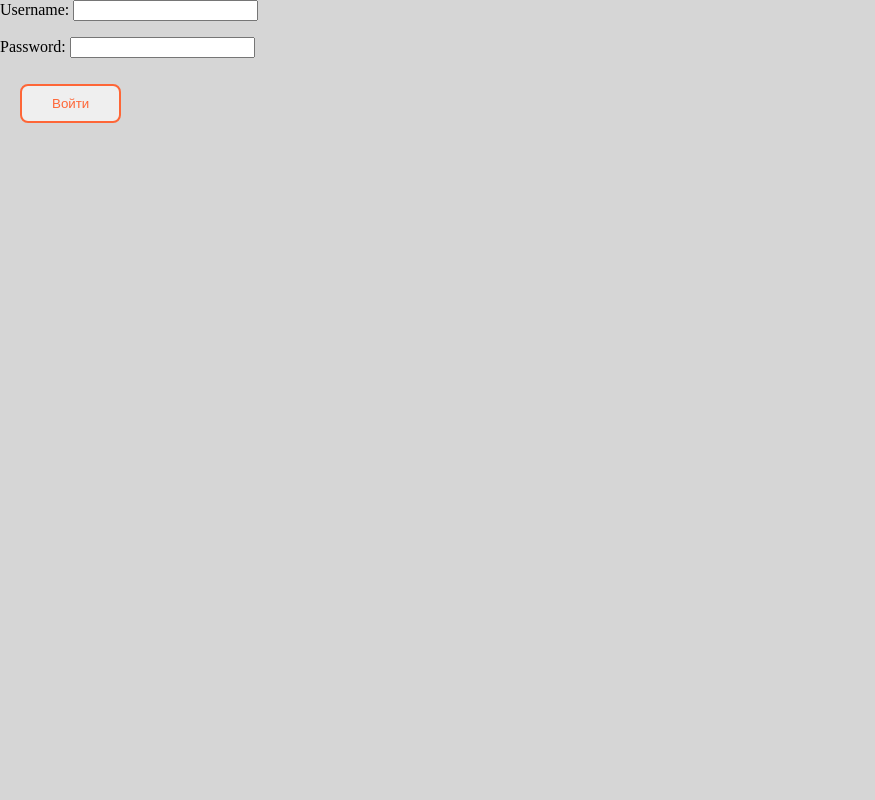
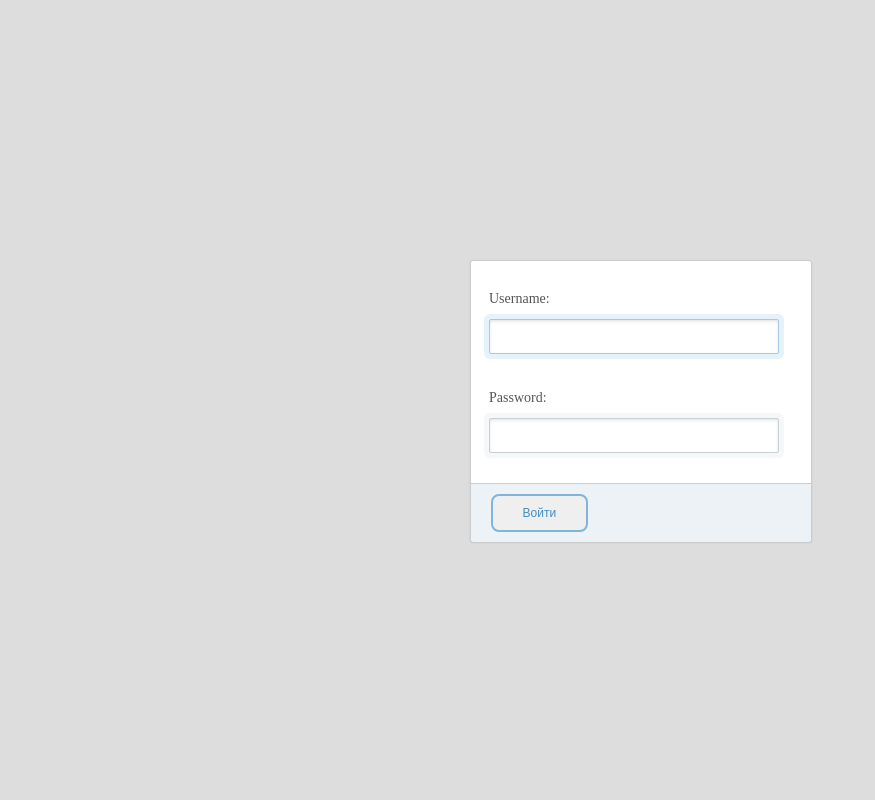
Before and after one commit to Winleynnn/Monitoring_test_project, a Django app: page /login in a window 1280 px wide. Shown: the whole page, without its empty margins (0-875 px from the left). Run offline with Django 3.2, Linux system fonts and the light colour scheme.

Commit message:
login
законченное окно авторизации

```diff
--- a/django_site/restfull_api_test/polls/static/css/site2.css
+++ b/django_site/restfull_api_test/polls/static/css/site2.css
@@ -1,5 +1,5 @@
 body {
-	background-color: #D6D6D6;
+	background-color: #dddddd;
   overflow-x: hidden;
   margin: 0;
 }
@@ -73,9 +73,6 @@ li.active a, li.active a:hover {
 .tab.active {
 	display:block;
 }
-.tab-links {
-
-}
 
 .table{
 	  width: 100%;
@@ -103,9 +100,6 @@ li.active a, li.active a:hover {
 }
 .table th:active {
   background-color:rgb(211, 211, 211) ;
-}
-.table td:hover {
-  /*background-color: rgb(201, 201, 201);*/
 }
 
 /*Кнопки хедера*/
@@ -228,10 +222,10 @@ li.active a, li.active a:hover {
   margin: 10px 20px;
   position: relative;
   overflow: hidden;
-  border: 2px solid #fe6637;
+  border: 2px solid #7FB5DA;
   border-radius: 8px;
   font-family: 'Montserrat', sans-serif;
-  color: #fe6637;
+  color: #408fc4;
   transition: .2s ease-in-out;
 }
 .log_btn:before {
@@ -245,10 +239,127 @@ li.active a, li.active a:hover {
   transform: skewX(-45deg);
 }
 .log_btn:hover {
-  background: #fe6637;
+  background: #7FB5DA;
   color: #fff;
 }
 .log_btn:hover:before {
   left: 150px;
   transition: .5s ease-in-out;
 }
+.log_form {
+  text-align: center;
+
+}
+.log_form2 {
+  margin-top: 10%;
+}
+
+
+@import url(animate.css);
+#container {
+	position: fixed;
+	width: 340px;
+	height: 280px;
+	top: 50%;
+	left: 50%;
+	margin-top: -140px;
+	margin-left: -170px;
+	background: #fff;
+	border-radius: 3px;
+	border: 1px solid #ccc;
+	box-shadow: 0 1px 2px rgba(0, 0, 0, .1);
+	-webkit-animation-name: bounceIn;
+	-webkit-animation-fill-mode: both;
+	-webkit-animation-duration: 1s;
+	-webkit-animation-iteration-count: 1;
+	-webkit-animation-timing-function: linear;
+	-moz-animation-name: bounceIn;
+	-moz-animation-fill-mode: both;
+	-moz-animation-duration: 1s;
+	-moz-animation-iteration-count: 1;
+	-moz-animation-timing-function: linear;
+	animation-name: bounceIn;
+	animation-fill-mode: both;
+	animation-duration: 1s;
+	animation-iteration-count: 1;
+	animation-timing-function: linear;
+}
+
+form {
+	margin: 0 auto;
+	margin-top: 20px;
+}
+
+label {
+	color: #555;
+	display: inline-block;
+	margin-left: 18px;
+	padding-top: 10px;
+	font-size: 14px;
+}
+
+p a {
+	font-size: 11px;
+	color: #aaa;
+	float: right;
+	margin-top: -13px;
+	margin-right: 20px;
+	-webkit-transition: all .4s ease;
+	-moz-transition: all .4s ease;
+	transition: all .4s ease;
+}
+
+p a:hover {
+	color: #555;
+}
+
+input {
+	font-family: "Helvetica Neue", Helvetica, sans-serif;
+	font-size: 12px;
+	outline: none;
+}
+
+input[type=text],
+input[type=password] {
+	color: #777;
+	padding-left: 10px;
+	margin: 10px;
+	margin-top: 12px;
+	margin-left: 18px;
+	width: 290px;
+	height: 35px;
+	border: 1px solid #c7d0d2;
+	border-radius: 2px;
+	box-shadow: inset 0 1.5px 3px rgba(190, 190, 190, .4), 0 0 0 5px #f5f7f8;
+	-webkit-transition: all .4s ease;
+	-moz-transition: all .4s ease;
+	transition: all .4s ease;
+}
+
+input[type=text]:hover,
+input[type=password]:hover {
+	border: 1px solid #b6bfc0;
+	box-shadow: inset 0 1.5px 3px rgba(190, 190, 190, .7), 0 0 0 5px #f5f7f8;
+}
+
+input[type=text]:focus,
+input[type=password]:focus {
+	border: 1px solid #a8c9e4;
+	box-shadow: inset 0 1.5px 3px rgba(190, 190, 190, .4), 0 0 0 5px #e6f2f9;
+}
+
+#lower {
+	background: #ecf2f5;
+
+	height: 58px;
+  margin: 20 -0.4px 0 -0.4px;
+	box-shadow: inset 1 1px 1px #fff;
+	border-top: 1px solid #ccc;
+	border-bottom-right-radius: 3px;
+	border-bottom-left-radius: 3px;
+}
+
+input[type=checkbox] {
+	margin-left: 20px;
+	margin-top: 30px;
+}
--- a/django_site/restfull_api_test/polls/templates/polls/login.html
+++ b/django_site/restfull_api_test/polls/templates/polls/login.html
@@ -2,17 +2,20 @@
     {% load static %}
     <link rel="stylesheet" href="{% static 'css/site2.css' %}" type="text/css"/>
 </head>
-{% block content %}
+    {% block content %}
     {% if user.is_authenticated %}
     <script>
         document.location.replace('/')
     </script>
     {% else %}
-    <form method="POST">
-        {% csrf_token %}
-        {{form.as_p}}
-
-        <button class = "log_btn" type = "submit">Войти</button>
-    </form>
+    <div id="container">
+        <form method="POST">
+            {% csrf_token %}
+            {{form.as_p}}
+            <div id="lower">
+				<input class="log_btn" type="submit" value="Войти">
+			</div>
+        </form>
+    </div>
     {% endif %}
 {% endblock %}
```
Also changed, not shown: django_site/restfull_api_test/db.sqlite3.
